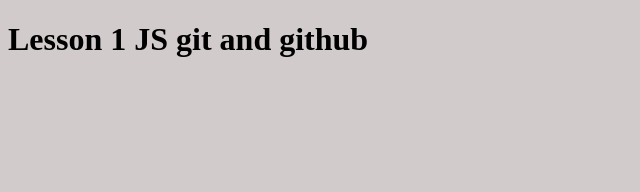
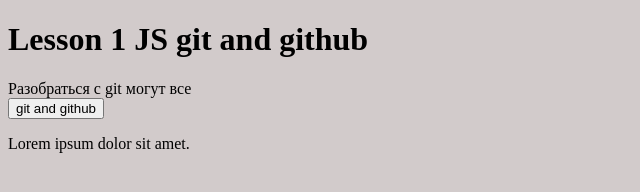
Before and after one commit to Allaga19/lesson_git, a plain HTML site: page index.html in a window 1280 px wide. Shown: the whole page, without its empty margins (0-640 px from the left). Drawn offline with Linux system fonts and the light colour scheme; files whose address does not match are found by name.

Commit message:
Поменяла текст в вёрстке

```diff
--- a/index.html
+++ b/index.html
@@ -10,11 +10,9 @@
 <body>
 	<main class="main">
 		<h1 class="head" id="main-head">Lesson 1 JS git and github</h1>
-
-		<ul>
-
-		</ul>
-
+		<div class="block">Разобраться с git могут все</div>
+		<button id="github">git and github</button>
+		<p class="text">Lorem ipsum dolor sit amet.</p>
 	</main>
 	<!-- <script src="js/dom_7.js"></script> -->
 </body>
```
